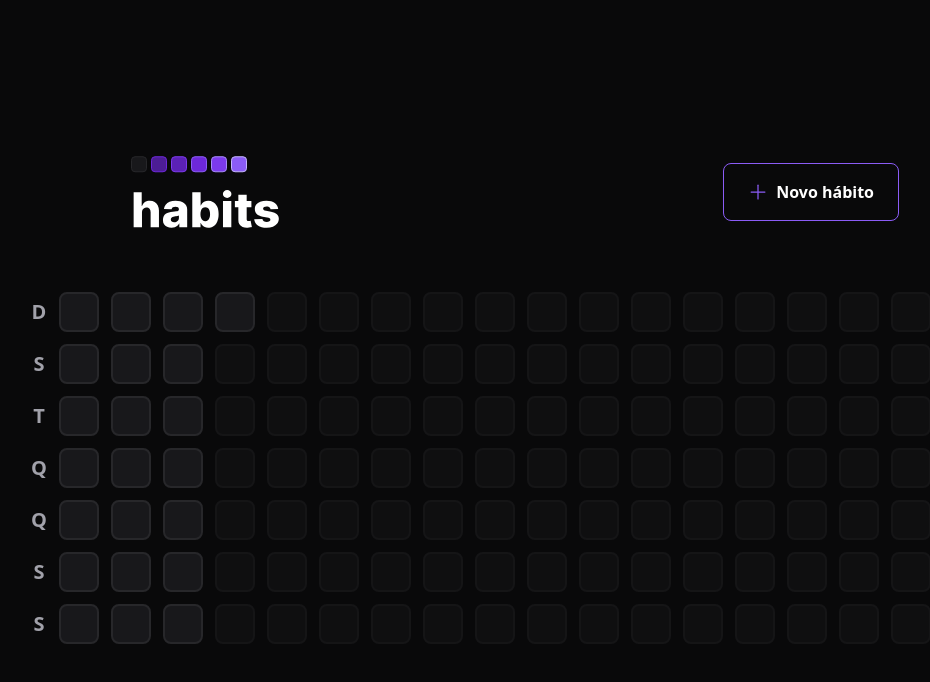
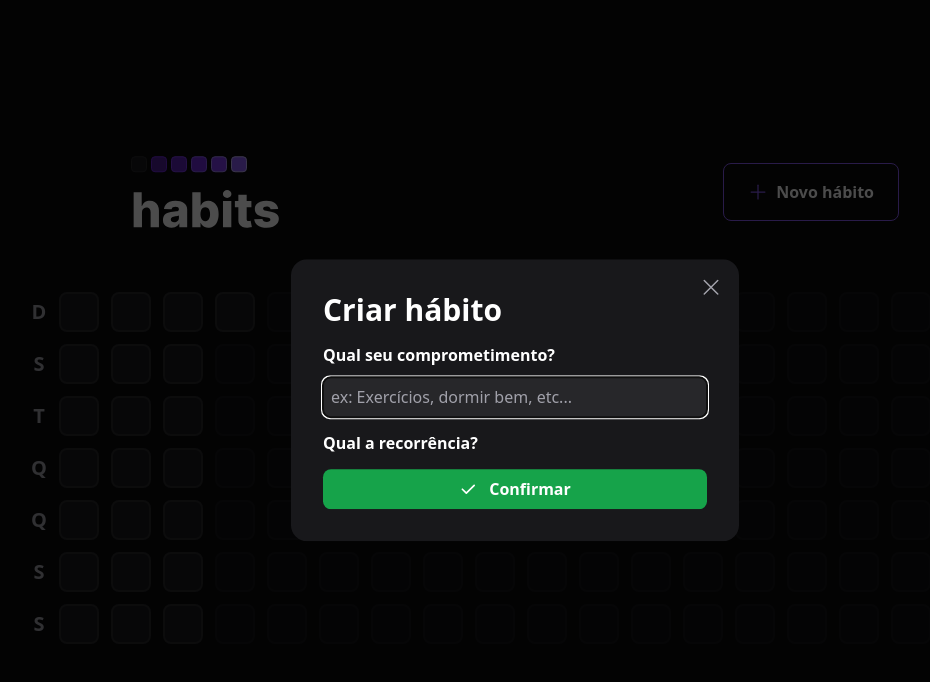
Before and after one commit to LucasLuccaCode/habits-react, a React (Vite) app: page / in a window 1280 px wide. Both pictures are taken after a click on the button "Novo hábito". Shown: the top 682 px of the page, without its empty margins (125-1055 px from the left). Built offline with nearby package versions, Linux system fonts and the light colour scheme.

Commit message:
feat: created Dialog's initial layout to create habit

```diff
--- a/src/components/Header.tsx
+++ b/src/components/Header.tsx
@@ -1,17 +1,41 @@
+import * as Dialog from '@radix-ui/react-dialog'
+
 import logoImage from '../assets/logo.svg'
-import { Plus } from 'phosphor-react'
+import { Plus, X } from 'phosphor-react'
+
+import { NewHabitForm } from './NewHabitForm'
 
 export function Header() {
   return (
     <div className='w-full max-w-3xl mx-auto flex items-center justify-between'>
       <img className='' src={logoImage} alt="Logo do habits" />
 
-      <button
-        className='flex items-center gap-2 border border-violet-500 font-semibold rounded-lg px-6 py-4 hover:border-violet-300'
-      >
-        <Plus size={20} className="text-violet-500" />
-        Novo hábito
-      </button>
+
+      <Dialog.Root>
+        <Dialog.Trigger
+          type='button'
+          className='flex items-center gap-2 border border-violet-500 font-semibold rounded-lg px-6 py-4 hover:border-violet-300'
+        >
+          <Plus size={20} className="text-violet-500" />
+          Novo hábito
+        </Dialog.Trigger>
+
+        <Dialog.Portal>
+          <Dialog.Overlay className='w-screen h-screen bg-black/70 fixed inset-0' />
+
+          <Dialog.Content className='absolute p-8 bg-zinc-900 rounded-2xl w-full max-w-md top-1/2 left-1/2 -translate-x-1/2 -translate-y-1/2'>
+            <Dialog.Close className='absolute right-4 top-4 text-zinc-400 hover:text-zinc-200' >
+              <X size={24} arial-label="Fechar" />
+            </Dialog.Close>
+
+            <Dialog.Title className='text-3xl leading-tight font-extrabold'>
+              Criar hábito
+            </Dialog.Title>
+
+            <NewHabitForm />
+          </Dialog.Content>
+        </Dialog.Portal>
+      </Dialog.Root>
     </div>
   )
 }
--- /dev/null
+++ b/src/components/NewHabitForm.tsx
@@ -0,0 +1,27 @@
+import { Check } from "phosphor-react";
+
+export function NewHabitForm() {
+  return (
+    <form className="w-full flex flex-col mt-4">
+      <label htmlFor="title" className="font-semibold leading-tight">
+        Qual seu comprometimento?
+      </label>
+      <input
+        type="text"
+        id="title"
+        className="p-2 text-1xl rounded-lg mt-3 bg-zinc-800 text-white placeholder:text-zinc-400"
+        placeholder="ex: Exercícios, dormir bem, etc..."
+        autoFocus
+      />
+
+      <label htmlFor="" className="font-semibold leading-tight mt-4">
+        Qual a recorrência?
+      </label>
+
+      <button type="submit" className="mt-4 rounded-lg p-2 flex items-center justify-center gap-3 font-semibold text-1xl bg-green-600 hover:bg-green-500">
+        <Check size={18} weight="bold" />
+        Confirmar
+      </button>
+    </form>
+  )
+}
```
